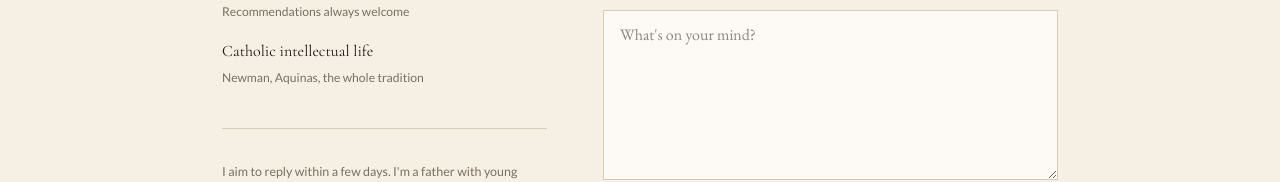
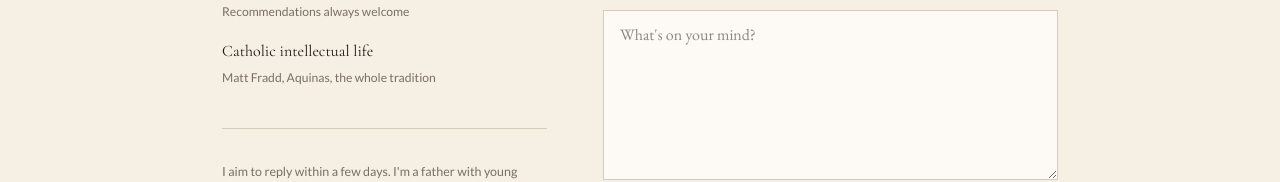
Before and after one commit to mrdekraker/mrdekraker, a Next.js app: page /contact in a window 1280 px wide. Shown: the part 1111-1293 px from the top of the page. Built offline with nearby package versions, Linux system fonts and the light colour scheme.

Commit message:
edited contact.tsx

```diff
--- a/src/app/contact/page.tsx
+++ b/src/app/contact/page.tsx
@@ -130,7 +130,7 @@ export default function ContactPage() {
                 },
                 {
                   label: "Catholic intellectual life",
-                  note: "Newman, Aquinas, the whole tradition",
+                  note: "Matt Fradd, Aquinas, the whole tradition",
                 },
               ].map(({ label, note }) => (
                 <li key={label}>
```
